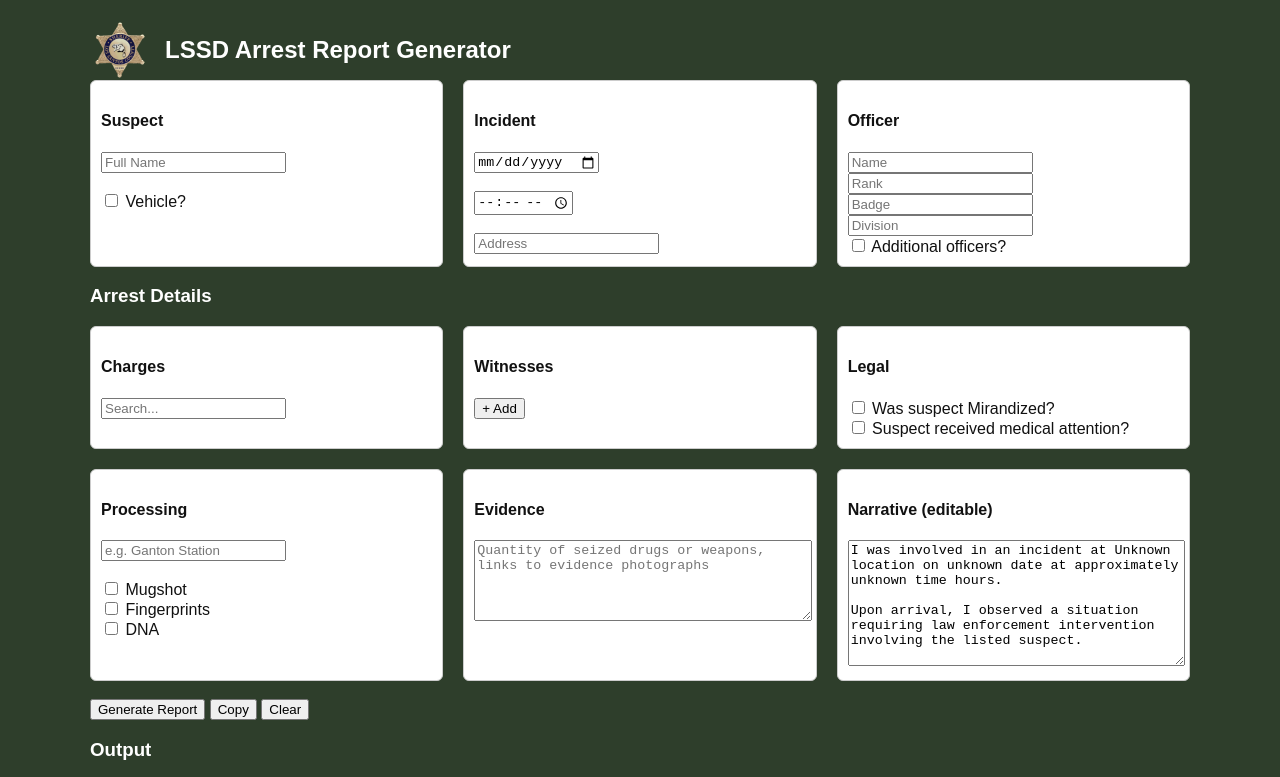
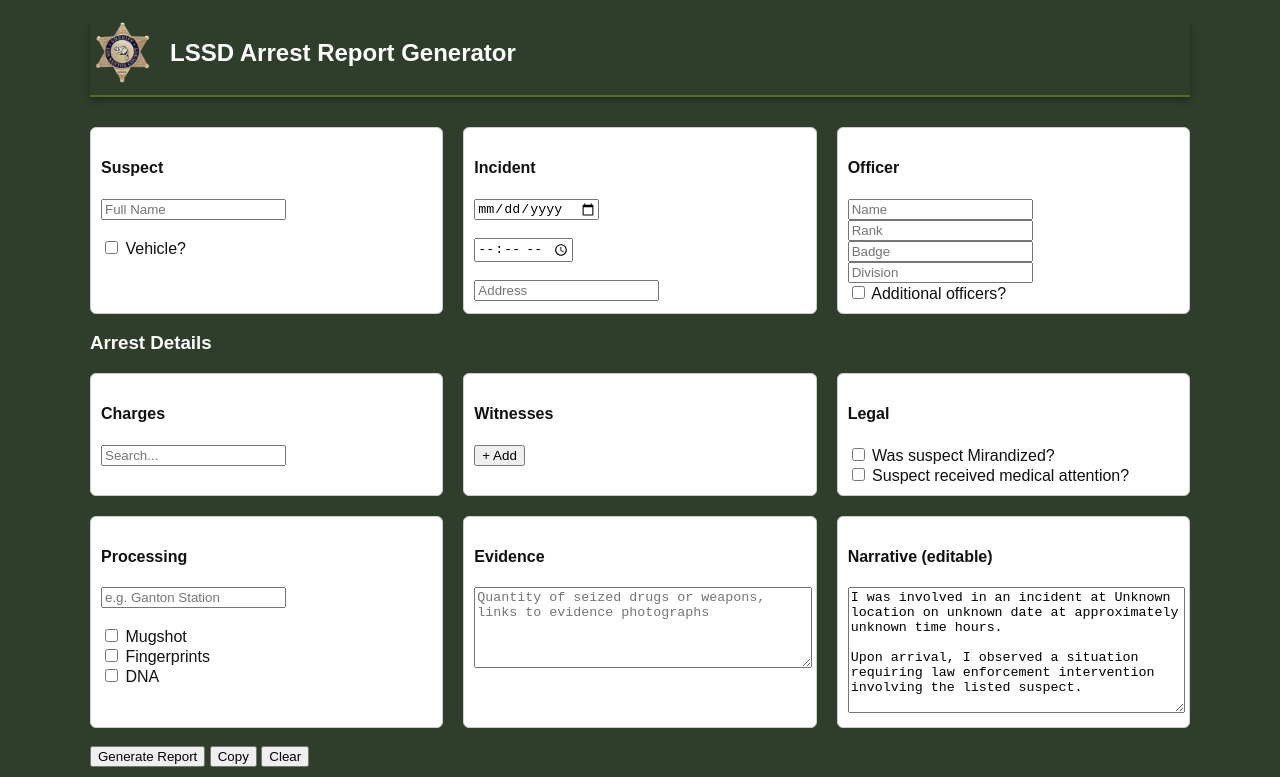
Before and after one commit to lobo-gen/lssd.arrestreport, a plain HTML site: page index.html in a window 1280 px wide. Shown: the top 777 px of the page. Drawn offline with Linux system fonts and the light colour scheme.

Commit message:
Enhance header styling in index.html
Updated header styles with new margin, padding, border, and shadow.

```diff
--- a/index.html
+++ b/index.html
@@ -55,11 +55,15 @@ textarea {
   display: flex;
   align-items: center;
   gap: 15px;
-  margin-top: 20px;
+  margin: 20px 0 30px 0; /* espaço embaixo pra não colar no card */
+  padding-bottom: 10px;
+
+  border-bottom: 2px solid #556B2F; /* linha estilo LSSD */
+  box-shadow: 0 4px 6px rgba(0, 0, 0, 0.3); /* sombra leve */
 }
 
 .header img {
-  width: 60px;
+  width: 65px;
 }
 
 .header h2 {
```
